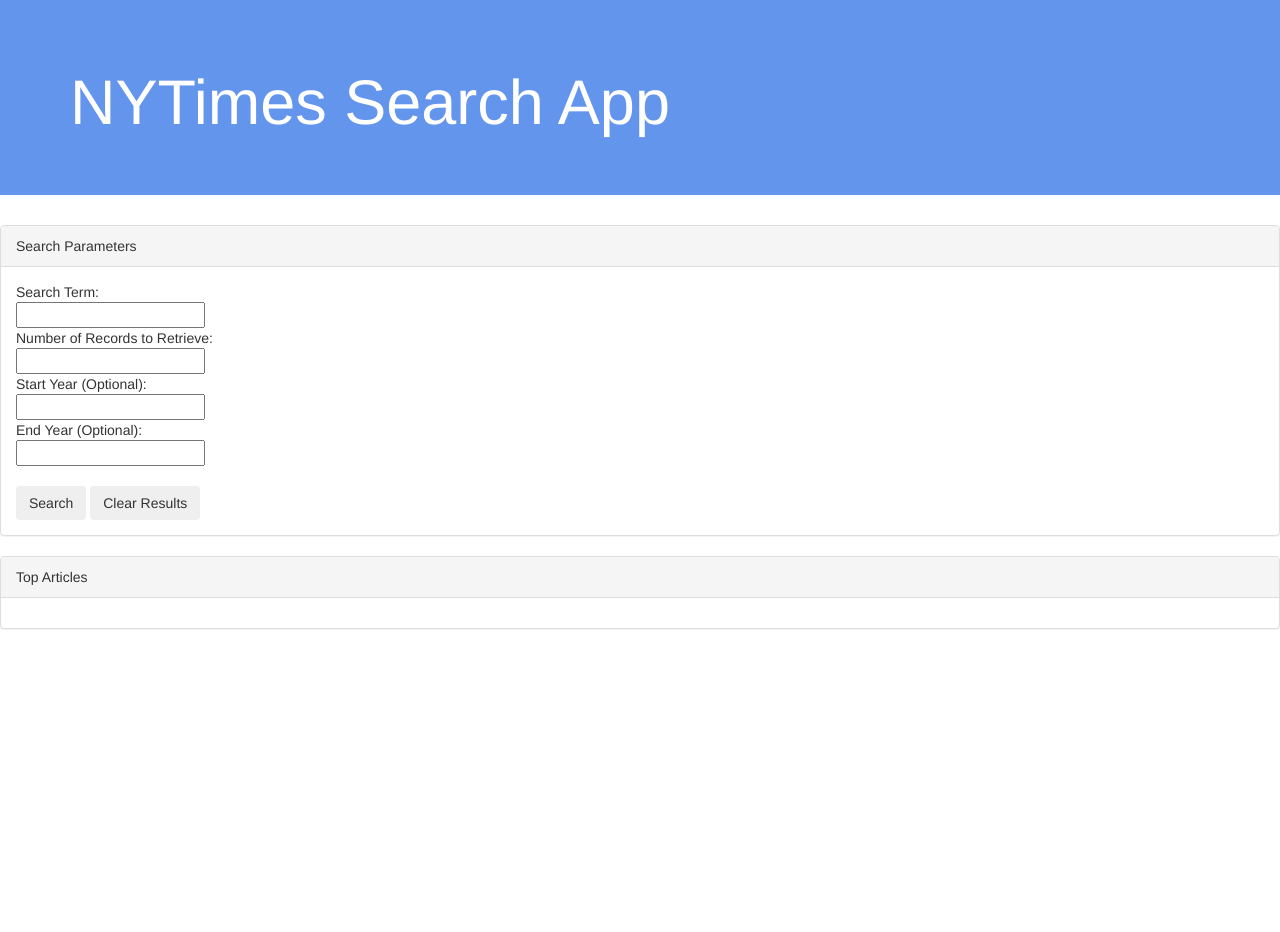
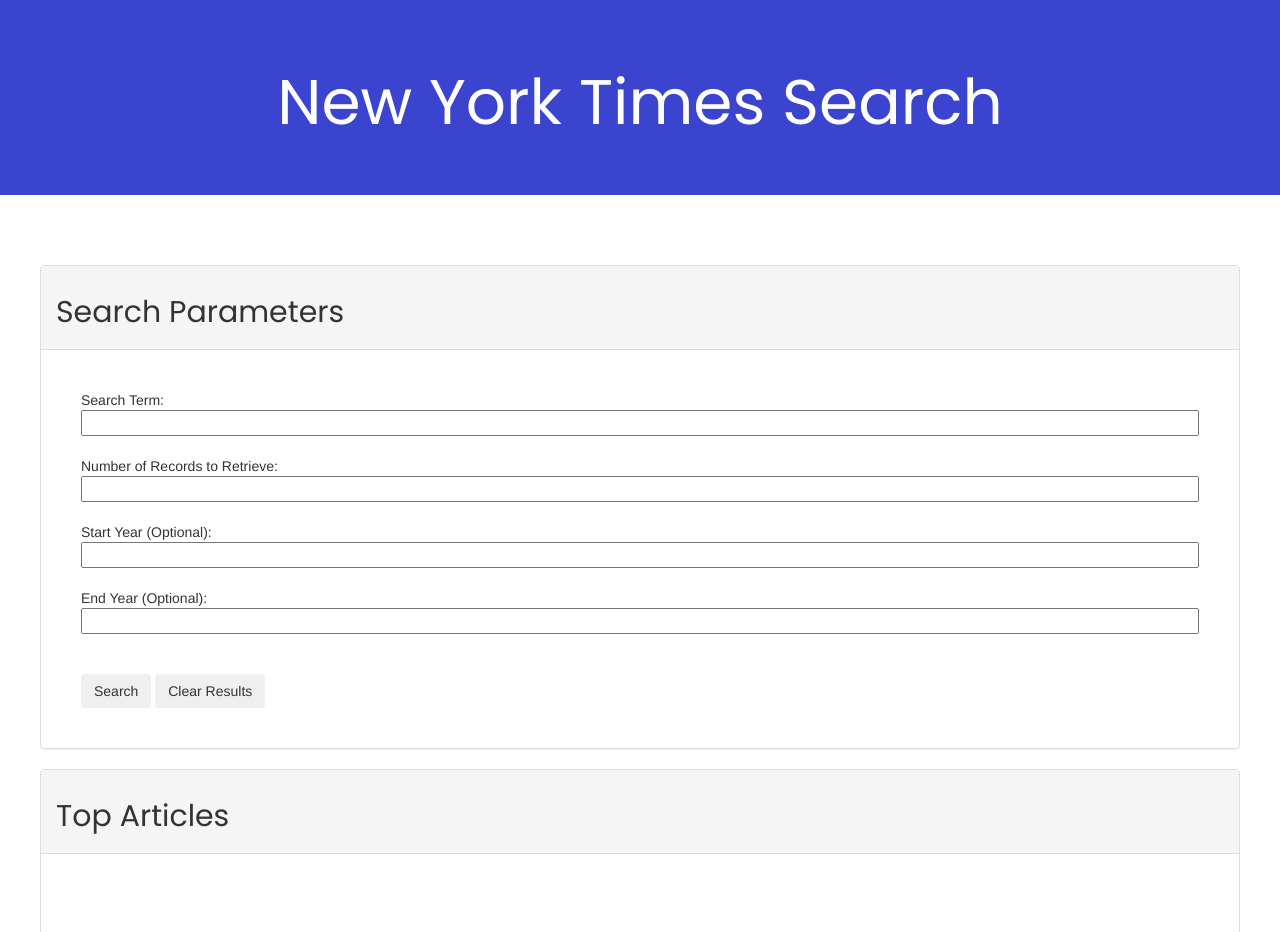
Before and after one commit to okputadora/nyt-search, a plain HTML site: page index.html in a window 1280 px wide. Shown: the top 932 px of the page. Before the commit the page ends 800 px from the top, so only its background shows below. Drawn offline with nearby package versions, Linux system fonts and the light colour scheme.

Commit message:
added some css styling and preventDefault to js

```diff
--- a/index.html
+++ b/index.html
@@ -16,6 +16,7 @@
             crossorigin="anonymous"></script>
         <script src="search.js"></script>
         <link rel="stylesheet" type="text/css" href="style.css">
+        <link href="https://fonts.googleapis.com/css?family=Poppins" rel="stylesheet">
     </head>
 </head>
 
@@ -23,15 +24,17 @@
     <div class="jumbotron jumbotron-billboard">
         <div class="container">
             <div class="row">
-                <div class="col-lg-12">
-                    <h1>NYTimes Search App</h1>
+                <div class="col-lg-12 text-center">
+                    <h1>New York Times Search</h1>
                 </div>
             </div>
         </div>
     </div>
-    <div class="contianer">
+    <div class="contianer main-content">
         <div class="panel panel-default">
-            <div class="panel-heading">Search Parameters</div>
+            <div class="panel-heading">
+                <h2>Search Parameters</h2>
+            </div>
             <div class="panel-body">
 
                 <form>
@@ -55,7 +58,9 @@
             </div>
         </div>
         <div class="panel panel-default">
-                <div class="panel-heading">Top Articles</div>
+                <div class="panel-heading">
+                    <h2>Top Articles</h2>
+                </div>
             <div class="panel-body">
                 <form></form>
             </div>
--- a/search.js
+++ b/search.js
@@ -1,7 +1,8 @@
 
 $(document).ready(function(){
 
-  $("#searchBtn").on("click", function(){
+  $("#searchBtn").on("click", function(e){
+    e.preventDefault();
     var searchTerm =  $("#searchTerm").val()
     var numRecords = $("#numRecords").val()
     var startYear = $("#startYear").val()
--- a/style.css
+++ b/style.css
@@ -1,4 +1,29 @@
+/* MAIN STYLES */
+
+.main-content {
+    padding: 40px;
+}
+
+.input-text {
+    width: 100%;
+    margin-bottom: 20px;
+}
+
+.panel-body {
+    padding: 40px;
+}
+
+/* HEADER STYLES */
+
+h1, h2 {
+    font-family: 'Poppins', sans-serif;
+}
+
 .jumbotron {
-    background: cornflowerblue;
+    background: rgb(59, 68, 206);
     color: white;
 }
+
+.panel-heading {
+    background: rgb(59, 61, 83);
+}
```
